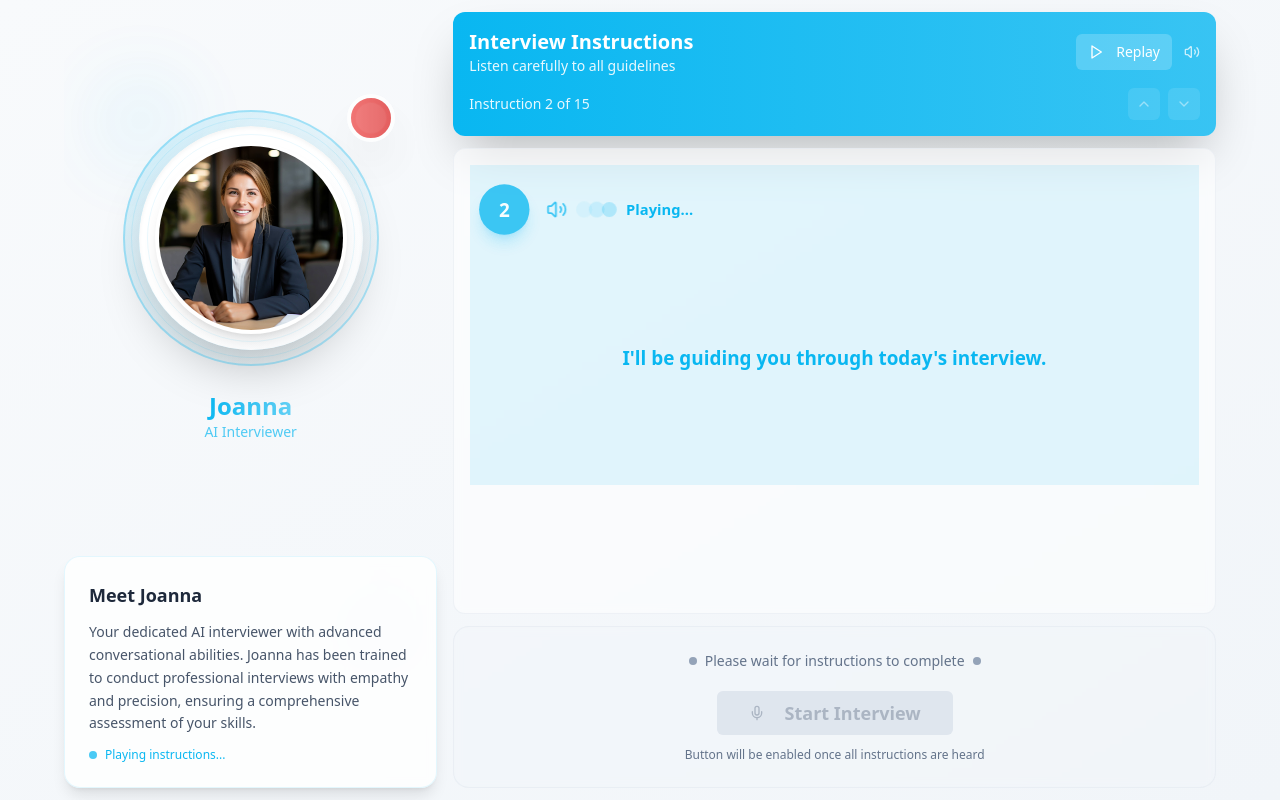
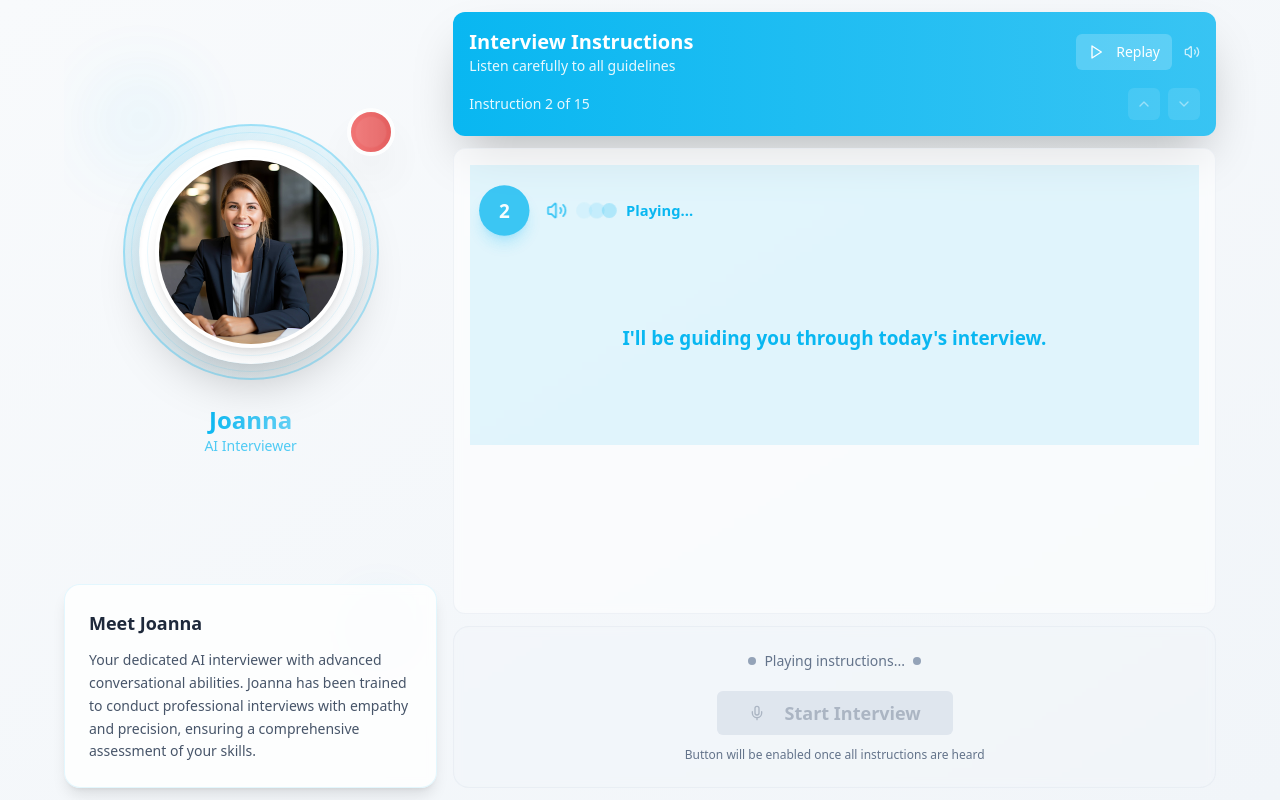
Before and after one commit to reshindev/narra-flow-interviews, a React (Vite) app: page / in a window 1280 px wide. Built offline with nearby package versions, Linux system fonts and the light colour scheme.

Commit message:
Adjust instruction card height

```diff
--- a/src/components/InterviewIntroduction.tsx
+++ b/src/components/InterviewIntroduction.tsx
@@ -170,12 +170,6 @@ const InterviewIntroduction = () => {
               <p className="text-sm text-slate-600 leading-relaxed">
                 Your dedicated AI interviewer with advanced conversational abilities. Joanna has been trained to conduct professional interviews with empathy and precision, ensuring a comprehensive assessment of your skills.
               </p>
-              <div className="flex items-center gap-2 text-xs text-primary">
-                <div className="w-2 h-2 bg-primary rounded-full animate-pulse"></div>
-                <span className="text-primary">
-                  Playing instructions...
-                </span>
-              </div>
             </div>
           </div>
         </div>
@@ -263,7 +257,7 @@ const InterviewIntroduction = () => {
                   <CarouselItem key={line.id} className="h-full">
                     <div className="h-full flex items-stretch justify-center">
                       <div
-                        className={`group relative p-6 rounded-2xl border-2 transition-all duration-500 hover:shadow-xl w-full h-full min-h-[320px] flex flex-col justify-between ${
+                        className={`group relative p-6 rounded-2xl border-2 transition-all duration-500 hover:shadow-xl w-full h-full min-h-[280px] flex flex-col justify-between ${
                           index === currentTranscriptIndex && isPlaying
                             ? 'bg-primary/10 border-primary/40 shadow-2xl ring-4 ring-primary/20 scale-105'
                             : line.isHighlighted
@@ -370,7 +364,7 @@ const InterviewIntroduction = () => {
                     <span className={`font-medium text-sm ${
                       instructionsCompleted ? 'text-primary' : 'text-slate-500'
                     }`}>
-                      {instructionsCompleted ? 'Ready to begin!' : 'Please wait for instructions to complete'}
+                      {instructionsCompleted ? 'Ready to begin!' : 'Playing instructions...'}
                     </span>
                     <div className={`w-2 h-2 rounded-full ${
                       instructionsCompleted ? 'bg-primary animate-pulse delay-300' : 'bg-slate-400'
```
